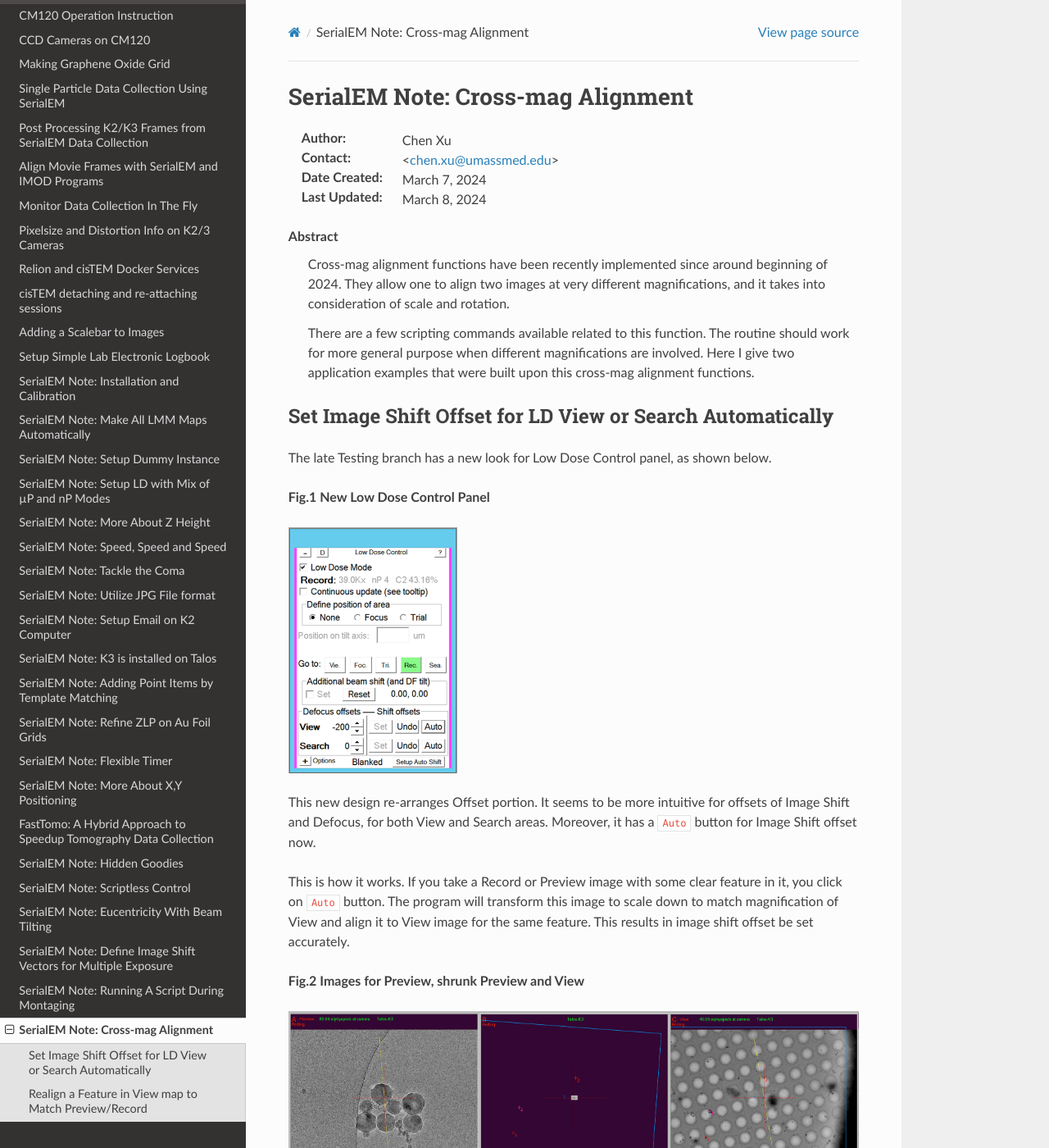
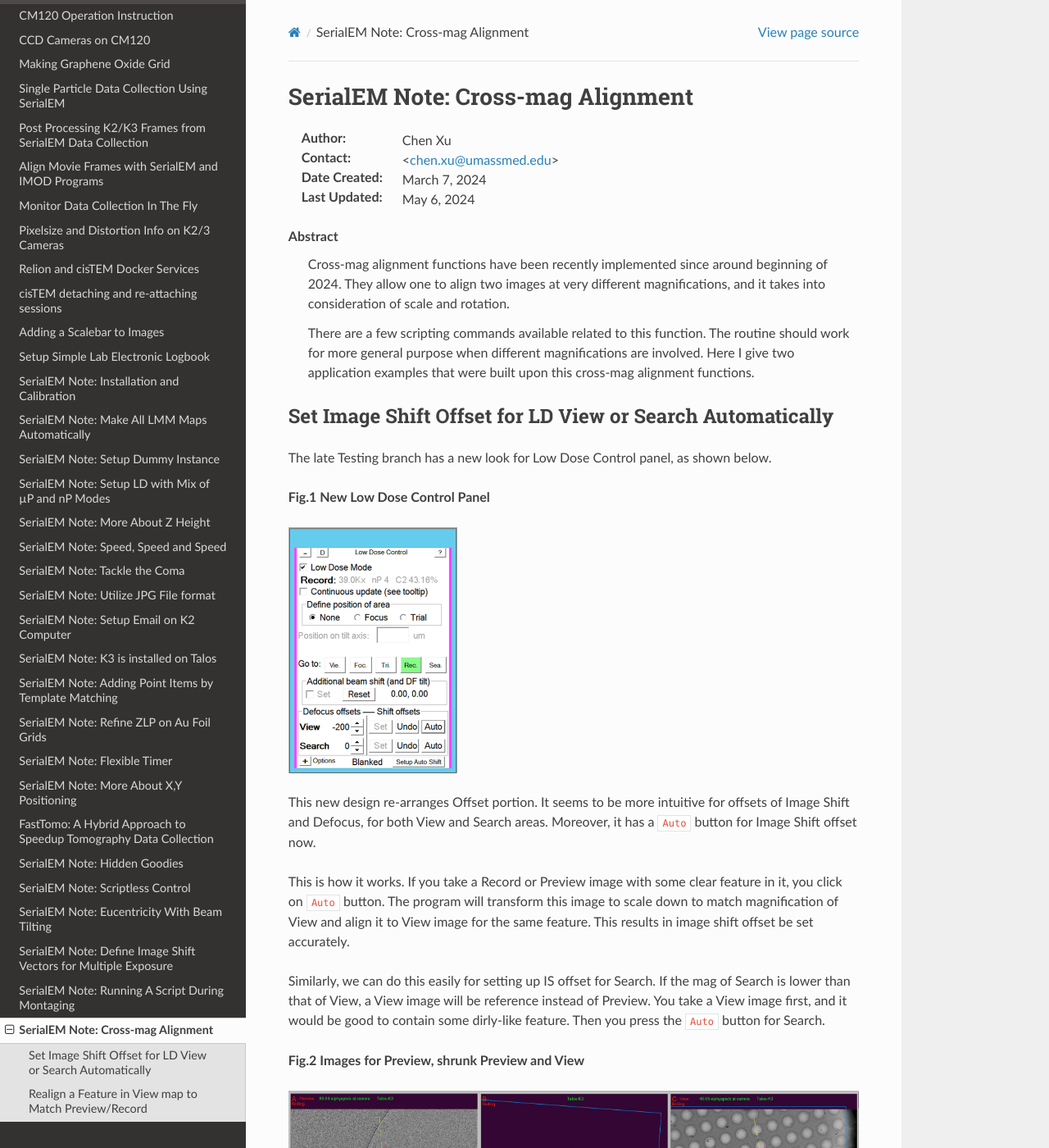
Before and after one commit to xuchen66/sphinx-emdocs, a Sphinx documentation site: the page built from source/serialem-note-cross-mag_aligment.rst, in a window 1280 px wide and 1400 px high. Shown: the whole window at 82% size. Built offline with Sphinx 7.4.7 and the Read the Docs theme 2.0.0, drawn with Linux system fonts in a browser that asks for light colours; pages that are not in the unit, such as notebooks, are missing from menus.

Commit message:
Update serialem-note-cross-mag_aligment.rst

```diff
--- a/source/serialem-note-cross-mag_aligment.rst
+++ b/source/serialem-note-cross-mag_aligment.rst
@@ -6,7 +6,7 @@
 :Author: Chen Xu
 :Contact: <chen.xu@umassmed.edu>
 :Date Created: March 7, 2024
-:Last Updated: March 8, 2024
+:Last Updated: May 6, 2024
 
 .. glossary::
 
@@ -48,6 +48,12 @@
 image to scale down to match magnification of View and align it to View
 image for the same feature. This results in image shift offset be set
 accurately.
+
+Similarly, we can do this easily for setting up IS offset for Search.
+If the mag of Search is lower than that of View, a View image will be
+reference instead of Preview. You take a View image first, and it
+would be good to contain some dirly-like feature. Then you press the
+``Auto`` button for Search.
 
 **Fig.2 Images for Preview, shrunk Preview and View**
 
```
